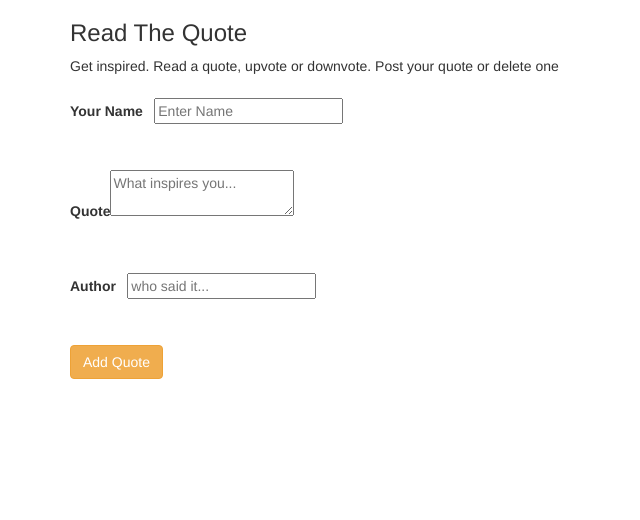
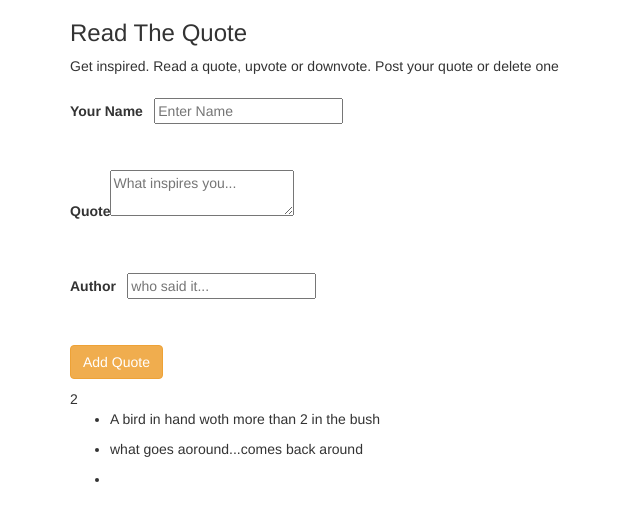
Before and after one commit to COdingaorg/ReadTheQuote, an Angular app: page / in a window 1280 px wide. Shown: the top 520 px of the page, without its empty margins (0-640 px from the left). Built offline with nearby package versions, Linux system fonts and the light colour scheme.

Commit message:
adds a new item to goal

```diff
--- a/src/app/quote-form/quote-form.component.html
+++ b/src/app/quote-form/quote-form.component.html
@@ -1,5 +1,5 @@
 <div id='quoteForm'>
-  <form (ngSubmit)='submitQuote()' #quoteForm='ngForm'>
+  <form  #quoteForm='ngForm'>
     <div class="form-group">
       <label for="userName">Your Name</label>
       <input type="text" id="userName" [(ngModel)]='newQuote.userName' name="userName" #userName='ngModel' required placeholder="Enter Name">
@@ -23,6 +23,13 @@
       </div>
     </div><br>
 
-    <button type="submit" class="btn btn-warning">Add Quote</button>
+    <button type="submit" (click)='addQuotetoArray()' class="btn btn-warning">Add Quote</button>
   </form>
+  <p (addQuote)='addNewQuote($event)'></p>
 </div>
+{{arrayLength}}
+<div id="showQuotes">
+  <ul *ngFor='let newQuoteArray of newQuotesArray'>
+    <li>{{newQuoteArray.quote}}</li>
+  </ul>
+</div>
--- a/src/app/quote-form/quote-form.component.ts
+++ b/src/app/quote-form/quote-form.component.ts
@@ -1,4 +1,5 @@
-import { Component, OnInit } from '@angular/core';
+import { formatCurrency } from '@angular/common';
+import { Component, OnInit, Output, EventEmitter   } from '@angular/core';
 import { QuoteClass } from '../quote-class';
 
 @Component({
@@ -7,14 +8,38 @@ import { QuoteClass } from '../quote-class';
   styleUrls: ['./quote-form.component.css']
 })
 export class QuoteFormComponent implements OnInit {
+  //hardcodding place holder quote clases
+  newQuotesArray: any|QuoteClass[]=[
+    new QuoteClass('Iimothy', 'A bird in hand woth more than 2 in the bush', 'anonymous'),
+    new QuoteClass('lavender', 'what goes aoround...comes back around', 'Justin TImberlake')
+  ];
 
   //create an initializing class
   newQuote = new QuoteClass('', '', '');
 
-  ngOnInit(): void {
+  //adding the output decorator to addQuote
+  @Output() addQuote= new EventEmitter<QuoteClass>();
+
+  //submit button pushing a new item to quotes array
+
+  addQuotetoArray(){
+    this.newQuotesArray= this.newQuotesArray.push(this.newQuote)
+  };
+  addNewQuote(quote:any){
+    this.newQuotesArray.push(quote);
   }
 
+  // quotesListing(){
+  //   for(var i=0; i<=this.newQuotesArray.length; i++){
+  //     return this.newQuotesArray[i].quote;
+  //   }
+  // }
+  arrayLength:number = this.newQuotesArray.length;
+  ngOnInit(): void {
+    this.submitQuote();
+  }
   submitQuote(){
+    this.newQuotesArray.push(this.newQuote);
 
   }
 }
```
